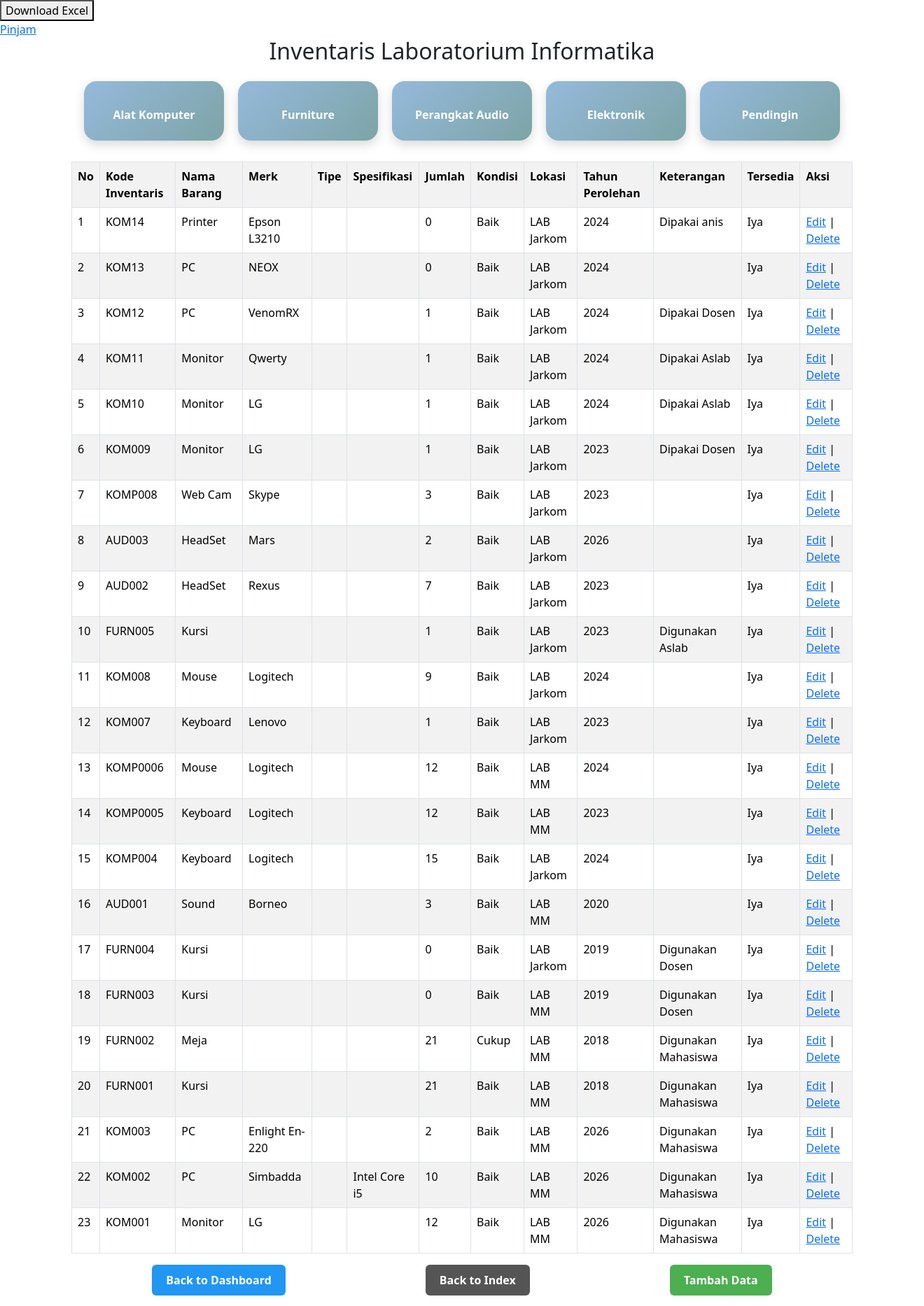
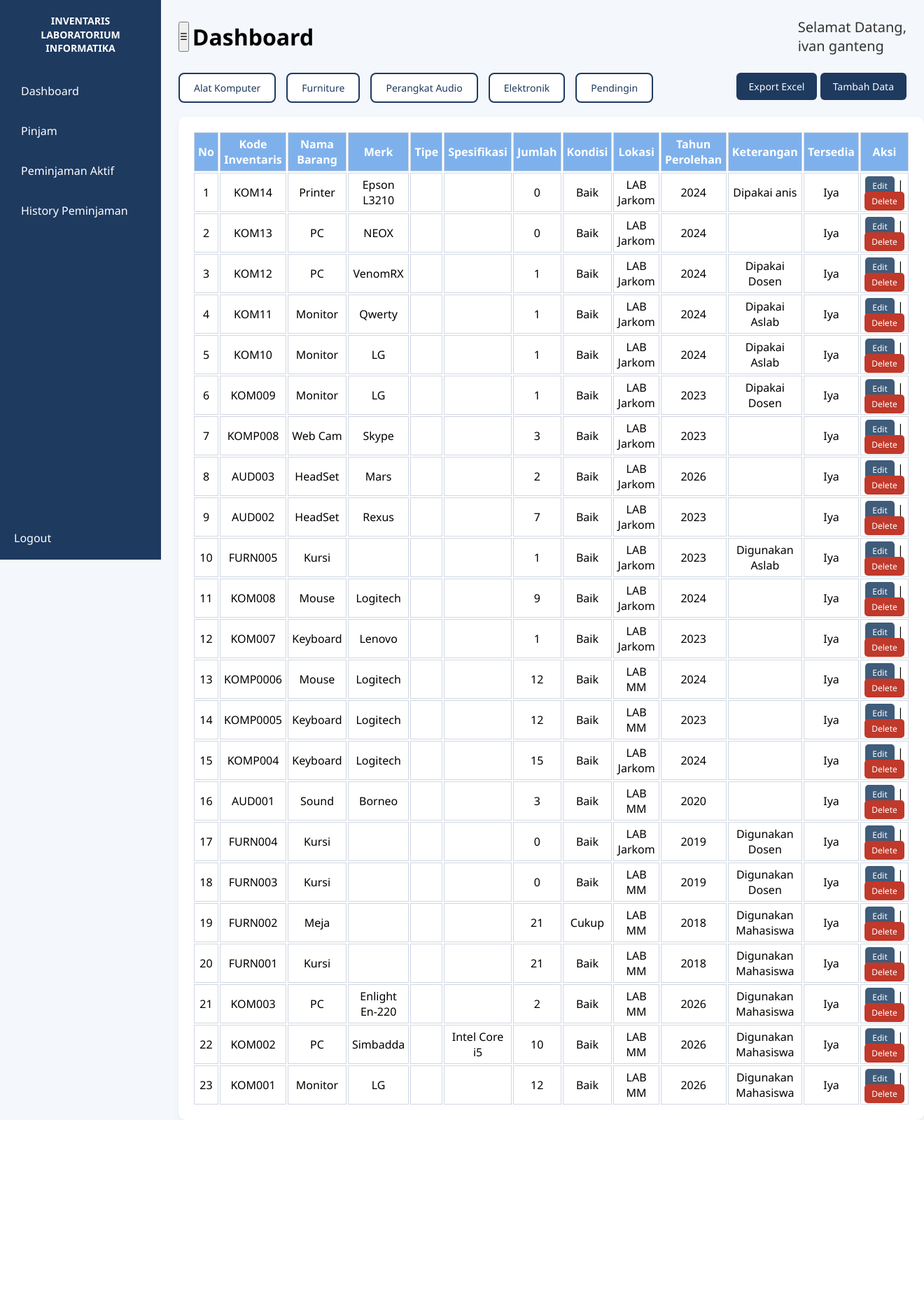
Before and after one commit to atriyaa/Inventaris, a PHP site: page /Admin/dashboard.php in a window 1320 px wide. Shown: the whole page at 70% size. After the commit the page ends 1601 px from the top, so only its background shows below. Run offline with PHP 8.4, Linux system fonts and the light colour scheme; a user stored in the database is signed in; data comes from the database, SQL or seed files in the repository; tables that the repository leaves empty or names only in its code hold one stand-in row (values such as "Sample post").

Commit message:
dengan izin Allah

```diff
--- a/Admin/dashboard.php
+++ b/Admin/dashboard.php
@@ -42,32 +42,47 @@
 <!DOCTYPE html>
 <html lang="en">
 <head>
-    <link href="https://cdn.jsdelivr.net/npm/bootstrap@5.3.2/dist/css/bootstrap.min.css" rel="stylesheet">
-    <link rel="stylesheet" href="<?= '../assets/style.css'; ?>">
+    <link rel="stylesheet" href="../assets/style.css">
     <meta charset="UTF-8">
     <title>Inventaris Laboratorium Informatika</title>
 </head>
-<script src="https://cdn.jsdelivr.net/npm/bootstrap@5.3.2/dist/js/bootstrap.bundle.min.js"></script>
-<body>
-    <div><a href="export_excel.php" class="">
-        <button>Download Excel</button>
-    </a>
+<body class="body">
+    <div class="sidebar" id="sidebar">
+        <h2>INVENTARIS<br>LABORATORIUM<br>INFORMATIKA</h2>
+        <ul>
+            <li><a href="#">Dashboard</a></li>
+            <li><a href="../pinjam.php">Pinjam</a></li>
+            <li><a href="peminjaman.php">Peminjaman Aktif</a></li>
+            <li><a href="../history_peminjaman.php">History Peminjaman</a></li>
+        </ul>
+        <div class="logout">
+            <a href="../logout.php">Logout</a>
         </div>
-    <div>
-        <a href="../pinjam.php">Pinjam</a>
     </div>
-    <h2 class="text-center mb-4">Inventaris Laboratorium Informatika</h2>
-        <div class="category-container">
-            <a href="dashboard.php?filter=1" class="category-card"><span>Alat Komputer</span></a>
-            <a href="dashboard.php?filter=2" class="category-card""><span>Furniture</span></a>
-            <a href="dashboard.php?filter=3" class="category-card""><span>Perangkat Audio</span></a>
-            <a href="dashboard.php?filter=4" class="category-card""><span>Elektronik</span></a>
-            <a href="dashboard.php?filter=5" class="category-card""><span>Pendingin</span></a>
+    <div class="main" id="main">
+        <div class="header">
+            <div class="button_dash">
+                <button id="toggleSidebar">☰</button>
+                <h1>Dashboard</h1>
             </div>
-    <div class="container mt-4">
-        <div class="d-flex align-items-start gap-4">
-            <div style="flex:1">
-                <table class="table table-bordered table-striped">
+            <div class="user">Selamat Datang, <br><?php echo $_SESSION["username"];?></div>
+        </div>
+
+        <div class="navigasi_kategori">
+            <div class="kategori">
+                <a href="dashboard.php?filter=1" class="kategori-card">Alat Komputer</a>
+                <a href="dashboard.php?filter=2" class="kategori-card"">Furniture</a>
+                <a href="dashboard.php?filter=3" class="kategori-card"">Perangkat Audio</a>
+                <a href="dashboard.php?filter=4" class="kategori-card"">Elektronik</a>
+                <a href="dashboard.php?filter=5" class="kategori-card"">Pendingin</a>
+            </div>
+            <div class="actions">
+                <button class="btn-primary"><a href="export_excel.php">Export Excel</a></button>
+                <button class="btn-primary"><a href="create.php">Tambah Data</a></button>
+            </div>
+        </div>
+        <div class="table-container">
+            <table>
                 <tr>
                     <th>No</th>
                     <th>Kode Inventaris</th>
@@ -101,8 +116,8 @@
                     <td><?= $row['keterangan']; ?></td>
                     <td><?= $row['tersedia'] == 1 ? 'Iya' : 'Tidak'; ?></td>
                     <td>
-                            <a href="edit.php?id=<?=  $row['id'];?>">Edit</a> |
-                            <a href="delete.php?id=<?=  $row['id'];?>"
+                        <a class="btn-edit"   href="edit.php?id=<?=  $row['id'];?>">Edit</a> |
+                        <a class="btn-delete"  href="delete.php?id=<?=  $row['id'];?>"
                             onclick="return confirm('Yakin mau hapus data ini?')">
                             Delete
                         </a>
@@ -112,11 +127,15 @@
             </table>
         </div>
     </div>
-    </div>
-<section class="action-buttons">
-    <a href="dashboard.php" class="btn-dashboard">Back to Dashboard</a>
-    <a href="../index.php" class="btn-index">Back to Index</a>
-    <a href="create.php" class="btn-submit">Tambah Data</a>
-</section>
+<script>
+    const toggle = document.getElementById("toggleSidebar");
+    const sidebar = document.querySelector(".sidebar");
+    const main = document.querySelector(".main")
+
+    toggle.onclick = function() {
+        sidebar.classList.toggle("close");
+        main.classList.toggle("full");
+    }
+</script>
 </body>
 </html>
--- a/Admin/export_excel.php
+++ b/Admin/export_excel.php
@@ -1,5 +1,5 @@
 <?php
-require_once "config/database.php";
+    require_once __DIR__ . "/../config/database.php";
 
 header("Content-type: application/vnd-ms-excel");
 header("Content-Disposition: attachment; filename=data_inventaris.xls");
--- a/assets/style.css
+++ b/assets/style.css
@@ -1,10 +1,230 @@
-.body {
-    font-family: 'Segoe UI', Tahoma, Geneva, Verdana, sans-serif;
-    background-color: #f0f4f8;
-    color: #333;
+*{
     margin: 0;
     padding: 0;
+    box-sizing: border-box;
+    font-family: 'Segoe UI', Tahoma, Geneva, Verdana, sans-serif;
 }
+.body {
+    background : #f4f7fb;
+    display: flex;
+
+}
+
+.sidebar {
+    width: 230px;
+    height: 100vh;
+    background: #1e3a5f;
+    color: white;
+    padding: 20px;
+    position: fixed;
+    transition: 0.3s;
+    left: 0;
+    top: 0;
+}
+
+.sidebar.close {
+    width: 0;
+    padding: o;
+    overflow: hidden;
+    left: -230px
+}
+
+.sidebar h2 {
+    font-size: 14px;
+    margin-bottom: 30px;
+    line-height: 1.4;
+    text-align: center;
+}
+
+.sidebar ul {
+    list-style: none;
+}
+
+.sidebar ul li {
+    margin: 15px 0;
+}
+
+.sidebar ul li a {
+    text-decoration: none;
+    color: white;
+    padding: 10px;
+    display: block;
+    border-radius: 6px;
+    transition: 0.3s;
+}
+
+.sidebar ul li a:hover {
+    background: #3f5c7a;
+}
+
+.logout {
+    position: absolute;
+    bottom: 20px;
+}
+
+.logout a{
+    color: white;
+    text-decoration: none;
+}
+
+.main {
+    margin-left: 230px;
+    width: 100%;
+    padding: 25px;
+    transition: 0.3s;
+}
+
+.main.full {
+    margin-left: 0;
+}
+
+.header {
+    display: flex;
+    align-items:center;
+    margin-bottom: 25px;
+    gap: 10px;
+    justify-content: space-between;
+}
+.button_dash{
+    display: flex;
+    gap: 5px;
+}
+.toggleSidebar {
+    font-size: 22px;
+    background: none;
+    border: none;
+    cursor: pointer;
+    margin-right: 15px;
+    z-index: 1000;
+}
+
+.dash{
+    justify-content: space-between;
+    padding: 10px;
+    display: flexbox;
+}
+
+.user {
+    font-size: 20px;
+    color: #333;
+    justify-items: end;
+}
+.navigasi_kategori{
+    display: flex;
+    justify-content: space-between;
+}
+.actions {
+    margin-bottom: 20px;
+    justify-content: end;
+}
+
+.btn-primary {
+    background: #1e3a5f;
+    padding: 10px 18px;
+    border: none;
+    border-radius: 6px;
+    text-decoration: none;
+    cursor: pointer;
+    font-size: 14px;
+    display: inline-block;
+}
+
+.btn-primary a {
+    color: #f8fafc;
+    text-decoration: none;
+}
+
+.btn-primary:hover {
+    background: #5589c0;
+}
+
+.kategori {
+    display: flex;
+    gap: 15px;
+    margin-bottom: 20px;
+}
+
+.kategori-card {
+    background: white;
+    text-decoration: none;
+    border: 2px solid #1e3a5f;
+    padding: 10px 20px;
+    border-radius: 8px;
+    cursor: pointer;
+    font-size: 14px;
+    color: #1e3a5f;
+    transition: 0.3s;
+}
+
+.kategori-card:hover {
+    background: #1e3a5f;
+    color: white;
+}
+
+.table-container {
+    background: white;
+    padding: 20px;
+    border-radius: 10px;
+    box-shadow: 0 4px 10px rgba(0, 0, 0, 0.05);
+    transition: 0.3s;
+    text-align: center;
+    position: absolute;
+
+}
+
+.table {
+    width: 100%;
+    border-collapse: collapse;
+    border-color: #000;
+}
+
+th, td {
+    border: 1px solid #d0d7e2;
+    padding: 5px;
+    text-align: center;
+    gap:1px;
+}
+.table-peminjaman{
+    justify-content: center;
+}
+
+
+th {
+    background: #7eb1ec;
+    color: white;
+}
+
+.table tr:nth-child(even){
+    background: #f4f7fb;
+}
+
+.btn-edit {
+    background: #3f5c7a;
+    color: white;
+    padding: 5px 10px;
+    border-radius: 5px;
+    text-decoration: none;
+    font-size: 12px;
+}
+
+.btn-delete {
+    background: #c0392b;
+    color: white;
+    padding: 5px 10px;
+    border-radius: 5px;
+    text-decoration: none;
+    font-size: 12px;
+}
+
+.btn-edit:hover {
+    opacity: 0.8;
+}
+
+.btn-delete:hover {
+    opacity: 0.8;
+}
+
+
 .login-container {
     background-color: #ffffff;
     margin: 30px auto;
@@ -15,60 +235,19 @@
     max-width: 350px;
 }
 
+.login-form h1 {
+    text-align: center;
+    margin-bottom: 30px;
+    margin: 30px auto;
+    color: #8e8cc0;
+}
 .login-form h2 {
     text-align: center;
     margin-bottom: 30px;
     margin: 30px auto;
-    color: #333;
+    color: #8992e1;
 }
 
-.category-container {
-    display: flex;
-    flex-wrap: wrap;
-    gap: 20px;
-    margin-bottom: 30px;
-    justify-content: center;
-}
-
-.category-card {
-    width:200px;
-    padding:20px;
-    border-radius:18px;
-    background:linear-gradient(135deg,#94badb,#7da4a6);
-    color:white;
-    text-align:center;
-    font-weight:600;
-    font-size:18px;
-    text-decoration:none;
-    box-shadow:0 6px 15px rgba(0,0,0,0.15);
-    transition:0.3s;
-}
-
-.category-card {
-    font-size: 30px;
-}
-
-.category-card span {
-    margin-top: 8px;
-    font-size: 16px;
-}
-
-.category-card:hover {
-    transform:translate(-6px);
-    box-shadow:0 12px 25px rgba(0,0,0,0.25);
-}
-.btn-pinjam {
-    background-color: #2563eb;
-    color: #ffffff;
-    text-decoration: none;
-    padding: 6px 14px;
-    border-radius: 6px;
-    font-size: 14px;
-}
-
-.btn-pinjam:hover {
-    background-color: #1d4ed8;
-}
 .input-group {
     margin-bottom: 20px;
 }
@@ -362,3 +541,17 @@
     height: 50px;
     align-self: center;
 }
+
+.bodoamat body {
+            background: #f1f5f9;
+            min-height: 100vh;
+            padding: 20px;
+            margin-top: 5rem;
+        }
+        .welcome-header {
+            text-align: center;
+            color: #1e293b;
+            margin-bottom: 30px;
+            padding-top: 30px;
+            justify-content: center;
+        }
--- a/login.php
+++ b/login.php
@@ -44,9 +44,9 @@
 <body>
     <div class="login-container">
         <form autocomplete="off"  action="proses_login.php" method="POST" class="login-form">
-            <h1>Selamat Datang di Inventaris Lab</h1>
-            <h3>Laboratorium Informatika</h3>
-        <p><?php echo $login_message; ?></p>
+            <h1>Selamat Datang<br>di Inventaris<br></h1>
+            <h2>Laboratorium Informatika</h2>
+            <p><?php echo $login_message; ?></p>
             <div class="input-group">
                 <label for="username" name="username">Username</label>
                 <input type="text" name="username" required>
```
Also changed, not shown: Admin/create.php (+1 -14 lines), Admin/peminjaman.php (+61 -21 lines), pinjam.php (+32 -2 lines). Lines whose indentation alone changed are shown as unchanged.
